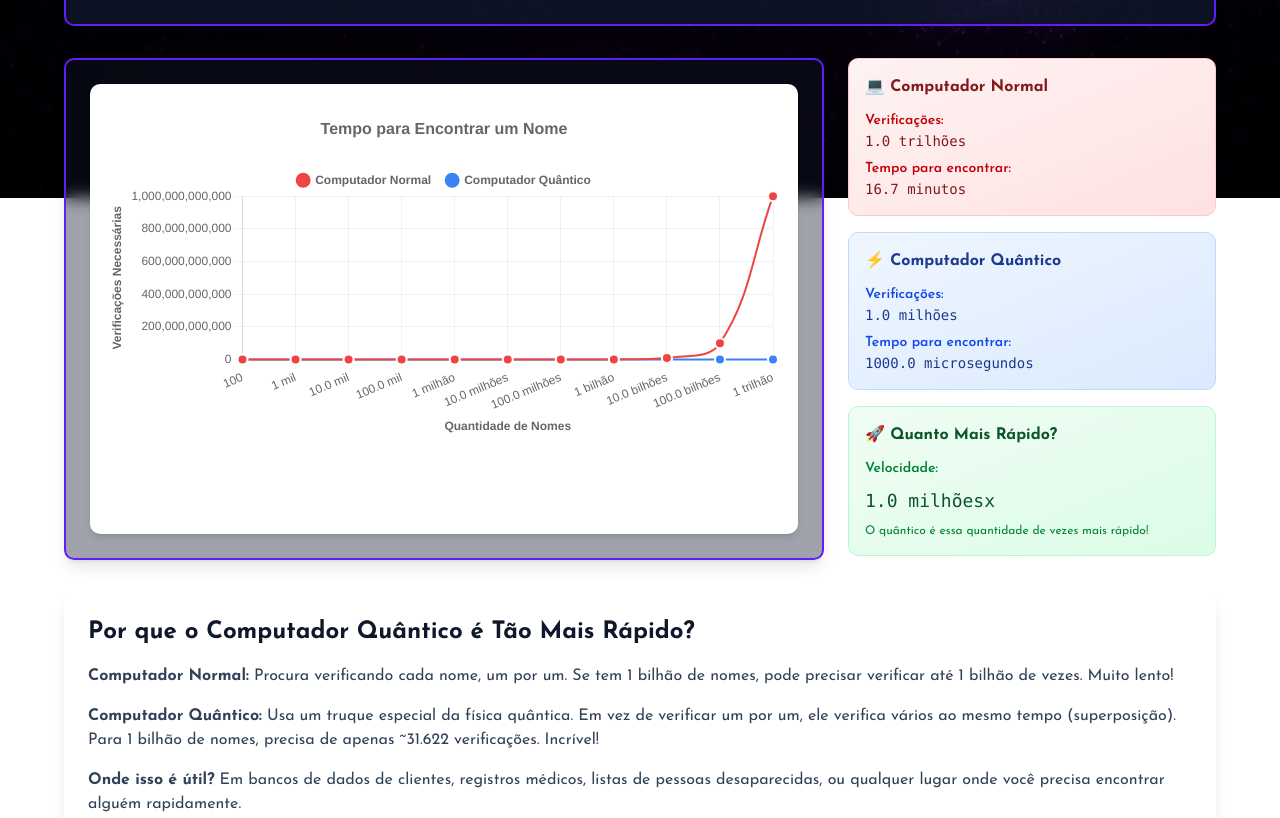
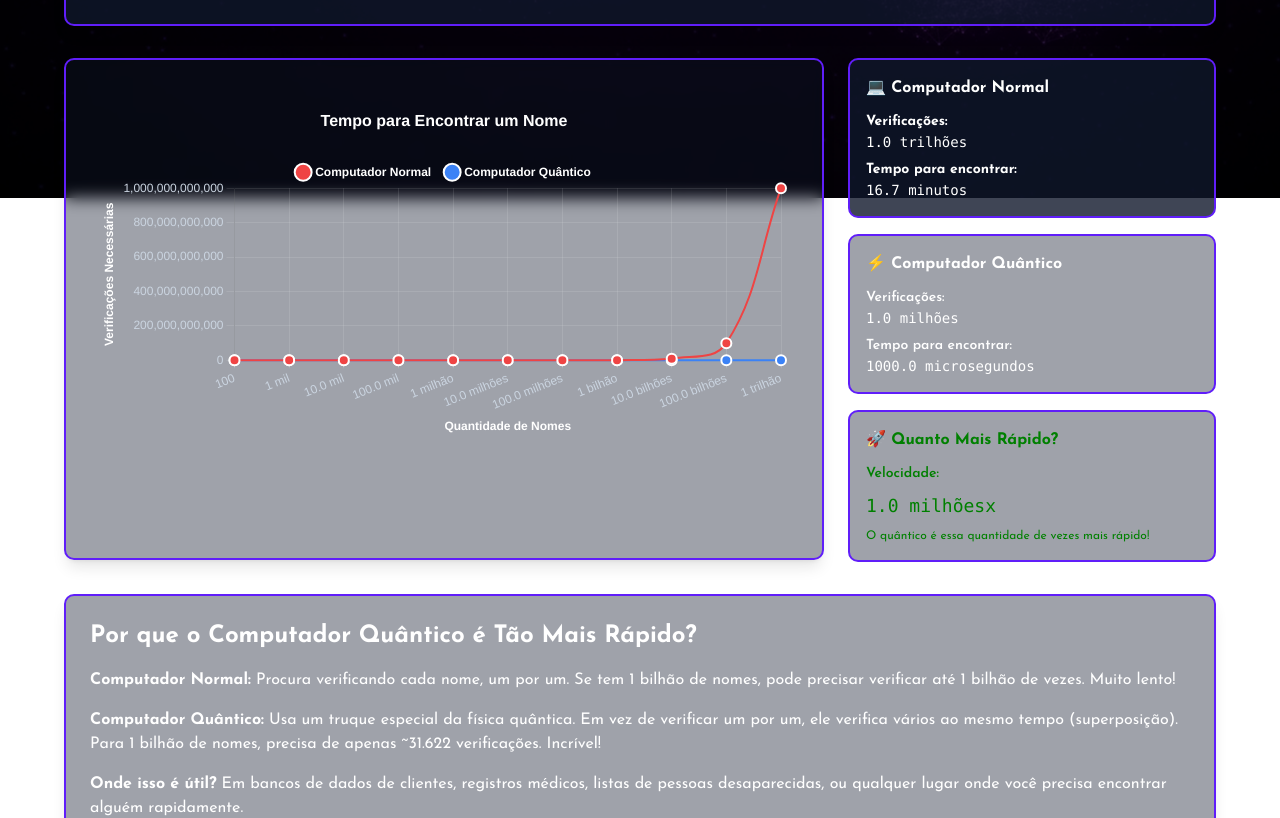
Before and after one commit to Benzo171/Projeto-de-escalabilidade-quantica-react, a React (Vite) app: page /database-search in a window 1280 px wide. Shown: the part 602-1420 px from the top of the page. Built offline with nearby package versions, Linux system fonts and the light colour scheme.

Commit message:
feat (databasesearch)
implemetando mudanças nas cores do database

```diff
--- a/src/components/common/DynamicComplexityChart.jsx
+++ b/src/components/common/DynamicComplexityChart.jsx
@@ -87,6 +87,7 @@ export default function DynamicComplexityChart({
       legend: {
         position: 'top',
         labels: {
+          color: '#ffffff', // Cor do texto da legenda
           font: { size: 12, weight: 'bold' },
           padding: 15,
           usePointStyle: true,
@@ -95,15 +96,18 @@ export default function DynamicComplexityChart({
       title: {
         display: true,
         text: title,
+        color: '#ffffff', // Cor do título do gráfico
         font: { size: 16, weight: 'bold' },
         padding: 20,
       },
       tooltip: {
-        backgroundColor: 'rgba(0, 0, 0, 0.8)',
+        backgroundColor: 'rgba(15, 23, 42, 0.9)', // Fundo escuro (Slate 900)
+        titleColor: '#ffffff', // Cor do título do tooltip
+        bodyColor: '#e2e8f0', // Cor do texto do corpo (Slate 200)
         padding: 12,
         titleFont: { size: 13, weight: 'bold' },
         bodyFont: { size: 12 },
-        borderColor: 'rgba(255, 255, 255, 0.2)',
+        borderColor: 'rgba(96, 30, 249, 0.3)', // Borda roxa sutil no tooltip
         borderWidth: 1,
         callbacks: {
           label: (context) => {
@@ -127,10 +131,14 @@ export default function DynamicComplexityChart({
         title: {
           display: true,
           text: xAxisLabel,
+          color: '#ffffff', // Cor do título do eixo X
           font: { size: 12, weight: 'bold' },
         },
+        ticks: {
+          color: '#cbd5e1', // Cor dos números do eixo X (Slate 300)
+        },
         grid: {
-          color: 'rgba(0, 0, 0, 0.05)',
+          color: 'rgba(255, 255, 255, 0.1)', // Linhas de grade brancas transparentes
         },
       },
       y: {
@@ -138,17 +146,22 @@ export default function DynamicComplexityChart({
         title: {
           display: true,
           text: yAxisLabel,
+          color: '#ffffff', // Cor do título do eixo Y
           font: { size: 12, weight: 'bold' },
         },
+        ticks: {
+          color: '#cbd5e1', // Cor dos números do eixo Y (Slate 300)
+        },
         grid: {
-          color: 'rgba(0, 0, 0, 0.05)',
+          color: 'rgba(255, 255, 255, 0.1)', // Linhas de grade brancas transparentes
         },
       },
     },
   };
 
   return (
-    <div className="w-full h-full bg-white rounded-lg shadow-md p-4">
+    // Removi bg-[] e coloquei bg-transparent para usar o fundo do card pai
+    <div className="w-full h-full bg-transparent rounded-lg p-2">
       <Line data={data} options={options} />
     </div>
   );
--- a/src/pages/DatabaseSearch.jsx
+++ b/src/pages/DatabaseSearch.jsx
@@ -165,18 +165,18 @@ export default function DatabaseSearch() {
           {/* Results Panel */}
           <div className="space-y-4">
             {/* Classical Results */}
-            <div className="p-4 bg-gradient-to-br from-red-50 to-red-100 border border-red-200 rounded-lg">
-              <h3 className="font-bold text-red-900 mb-3">💻 Computador Normal</h3>
+            <div className="p-4 bg-slate-900/80 border-[2px] border-[#601EF9] rounded-lg">
+              <h3 className="font-bold text-white mb-3">💻 Computador Normal</h3>
               <div className="space-y-2 text-sm">
                 <div>
-                  <p className="text-red-700 font-semibold">Verificações:</p>
-                  <p className="text-red-900 font-mono break-all">
+                  <p className="text-white font-bold">Verificações:</p>
+                  <p className="text-white font-mono break-all">
                     {formatNumberSimple(classicalOps)}
                   </p>
                 </div>
                 <div>
-                  <p className="text-red-700 font-semibold">Tempo para encontrar:</p>
-                  <p className="text-red-900 font-mono">
+                  <p className="text-white font-bold">Tempo para encontrar:</p>
+                  <p className="text-white font-mono">
                     {formatTimeSimple(classicalYears)}
                   </p>
                 </div>
@@ -184,18 +184,18 @@ export default function DatabaseSearch() {
             </div>
 
             {/* Quantum Results */}
-            <div className="p-4 bg-gradient-to-br from-blue-50 to-blue-100 border border-blue-200 rounded-lg">
-              <h3 className="font-bold text-blue-900 mb-3">⚡ Computador Quântico</h3>
+            <div className="p-4 bg-slate-900/40 border-[2px] border-[#601EF9] rounded-lg">
+              <h3 className="font-bold text-white mb-3">⚡ Computador Quântico</h3>
               <div className="space-y-2 text-sm">
                 <div>
-                  <p className="text-blue-700 font-semibold">Verificações:</p>
-                  <p className="text-blue-900 font-mono break-all">
+                  <p className="text-white font-semibold">Verificações:</p>
+                  <p className="text-white font-mono break-all">
                     {formatNumberSimple(quantumOps)}
                   </p>
                 </div>
                 <div>
-                  <p className="text-blue-700 font-semibold">Tempo para encontrar:</p>
-                  <p className="text-blue-900 font-mono">
+                  <p className="text-white font-semibold">Tempo para encontrar:</p>
+                  <p className="text-white font-mono">
                     {formatTimeSimple(quantumYears)}
                   </p>
                 </div>
@@ -203,14 +203,14 @@ export default function DatabaseSearch() {
             </div>
 
             {/* Speedup */}
-            <div className="p-4 bg-gradient-to-br from-green-50 to-green-100 border border-green-200 rounded-lg">
-              <h3 className="font-bold text-green-900 mb-3">🚀 Quanto Mais Rápido?</h3>
+            <div className="p-4 bg-slate-900/40 border-[2px] border-[#601EF9] rounded-lg">
+              <h3 className="font-bold text-[#008000] mb-3">🚀 Quanto Mais Rápido?</h3>
               <div className="space-y-2 text-sm">
-                <p className="text-green-700 font-semibold">Velocidade:</p>
-                <p className="text-green-900 font-mono text-lg">
+                <p className="text-[#008000] font-semibold">Velocidade:</p>
+                <p className="text-[#008000] font-mono text-lg">
                   {formatNumberSimple(classicalOps / quantumOps)}x
                 </p>
-                <p className="text-green-700 text-xs mt-2">
+                <p className="text-[#008000] text-xs mt-2">
                   O quântico é essa quantidade de vezes mais rápido!
                 </p>
               </div>
@@ -219,11 +219,11 @@ export default function DatabaseSearch() {
         </div>
 
         {/* Explanation */}
-        <div className="p-6 bg-white shadow-lg rounded-lg">
-          <h2 className="text-2xl font-bold text-slate-900 mb-4">
+        <div className="p-6 bg-slate-900/40 border-[2px] border-[#601EF9] shadow-lg rounded-lg">
+          <h2 className="text-2xl font-bold text-white mb-4">
             Por que o Computador Quântico é Tão Mais Rápido?
           </h2>
-          <div className="space-y-4 text-slate-700">
+          <div className="space-y-4 text-white">
             <p>
               <strong>Computador Normal:</strong> Procura verificando cada nome, um por um.
               Se tem 1 bilhão de nomes, pode precisar verificar até 1 bilhão de vezes. Muito lento!
```
